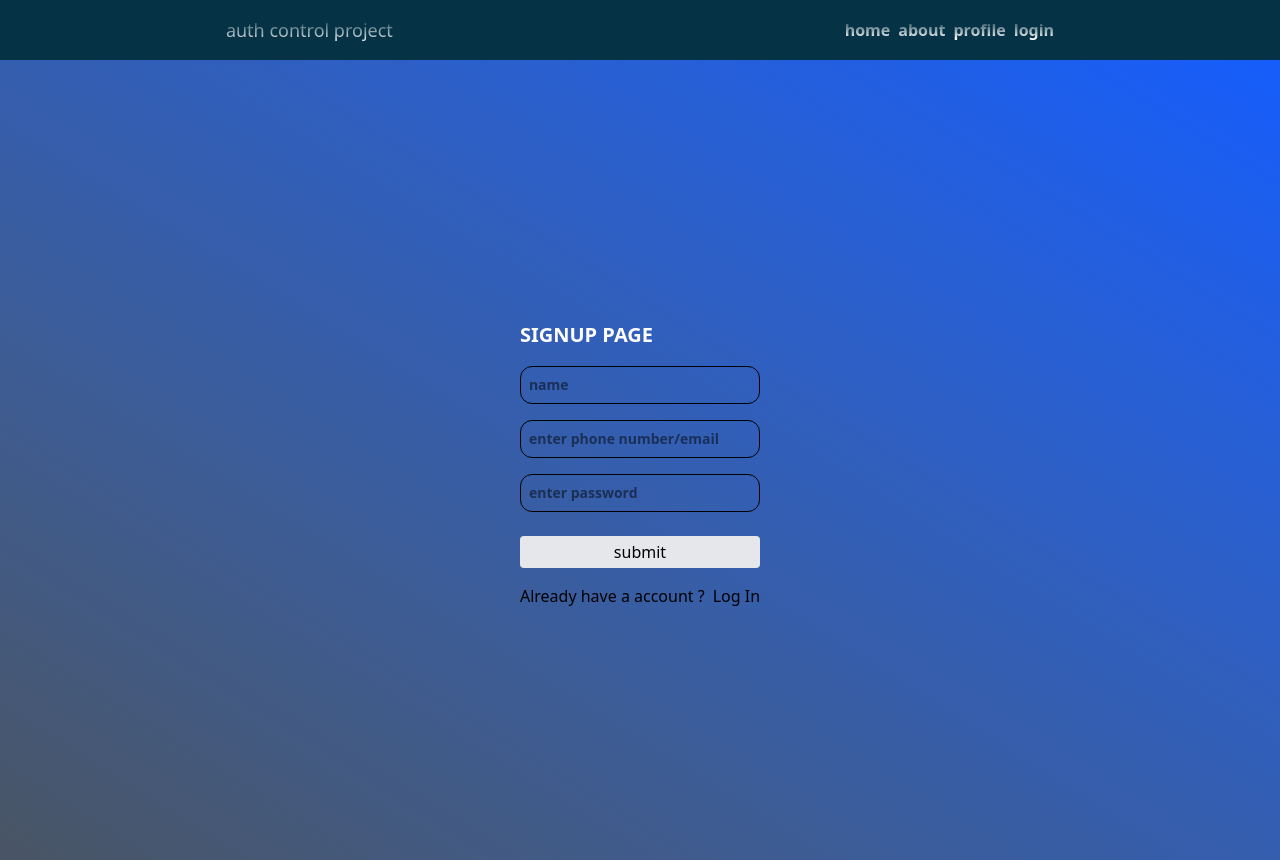
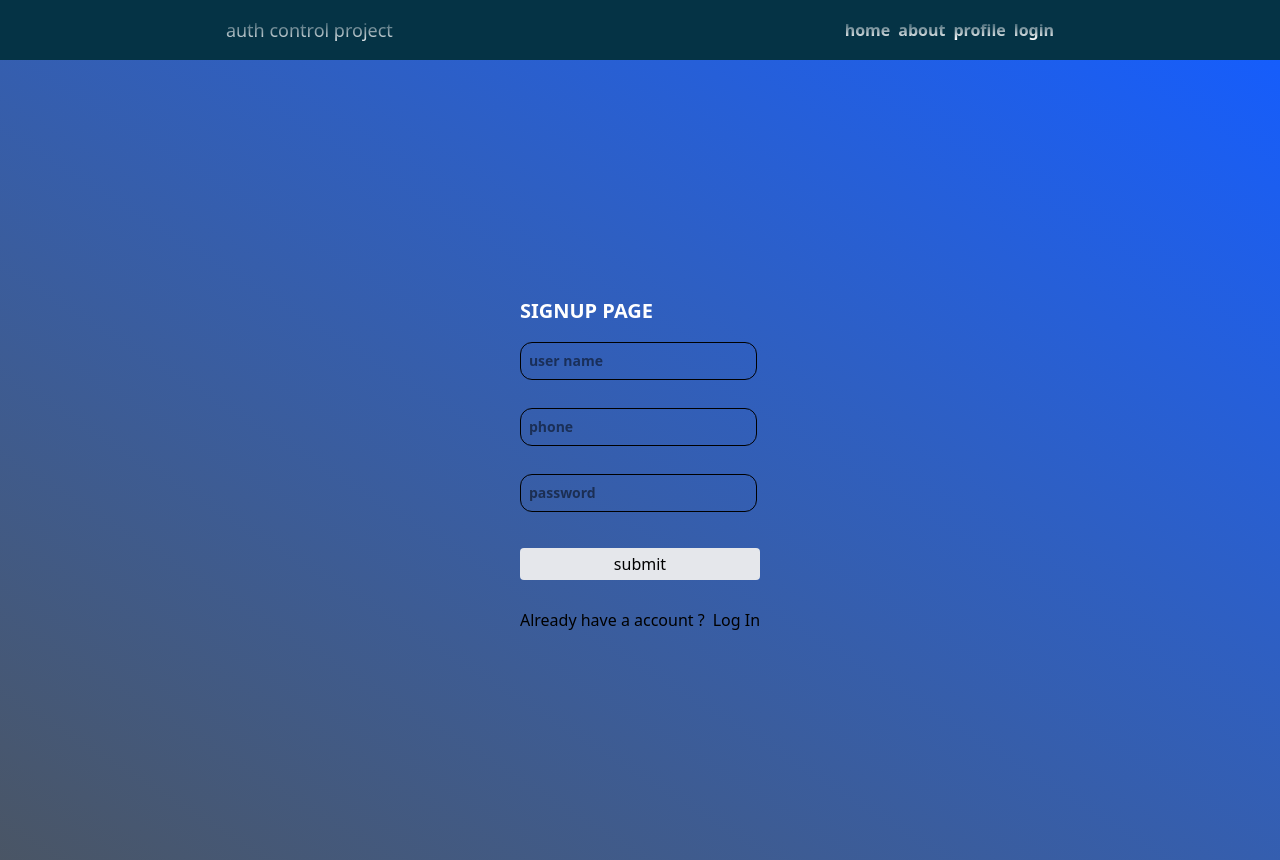
Before and after one commit to MuthuPandi-1963/Auth-System-Frontend, a React (Vite) app: page /auth/signup in a window 1280 px wide. Built offline with nearby package versions, Linux system fonts and the light colour scheme.

Commit message:
tailwindglobal config

```diff
--- a/src/Auth/Signin/SignIn.jsx
+++ b/src/Auth/Signin/SignIn.jsx
@@ -2,7 +2,7 @@ import { useState } from "react";
 import { Link } from 'react-router-dom';
 import Googlelogin from '../Sociallog/Googlelogin'
 import { useNavigate } from "react-router-dom";
-import {setUsers} from '../../slice/userSlice'
+import {setUsers} from '../../website/slice/userSlice'
 import Inputs from "../Inputs/Inputs";
 import {useDispatch} from 'react-redux'
 export default function Authform(){
@@ -78,9 +78,9 @@ export default function Authform(){
 
         <button type="submit" onClick={OnsubmitHandle} className="graybtn w-1/2  p-1 px-4 text-md " >submit
         </button>
-      <button className="text-gray-900 font-serif text-sm underline py-2 hover:text-blue-700 text-start cursor-pointer">   <Link to='/resetpassword'>forget password</Link></button>
-             {isLogin ? <p> Don't have an account?
-             <button className="text-gray-900 font-serif text-sm underline p-2 hover:text-indigo-900 cursor-pointer"><Link to="/signup" > Sign Up here    </Link></button>
+      <button className="text-gray-900 font-serif text-sm underline py-2 hover:text-blue-700 text-start cursor-pointer">   <Link to='/auth/resetpassword'>forget password</Link></button>
+             {setIsLogin ? <p> Don't have an account?
+             <button className="text-gray-900 font-serif text-sm underline p-2 hover:text-indigo-900 cursor-pointer"><Link to="/auth/signup" > Sign Up here    </Link></button>
 
             </p>:<p>
 
--- a/src/Auth/Signin/SignUp.jsx
+++ b/src/Auth/Signin/SignUp.jsx
@@ -1,6 +1,9 @@
 import { useState } from "react"
-import { data, Link } from "react-router"
+import {  Link } from "react-router"
+import { setUsers } from "../../website/slice/userSlice"
 import { useNavigate } from "react-router"
+import Inputs from "../Inputs/Inputs"
+import { useDispatch } from "react-redux"
 export default function SignUp(){
     const[phone,setPhone]=useState([])
     const[userinfo,setUserinfo]=useState({
@@ -11,80 +14,76 @@ export default function SignUp(){
     const [showotp,setShowotp]=useState(false)
     const [error,setError]=useState()
     const navigate =useNavigate();
+    console.log(phone);
 
-    const handlePhonesubmit=(e)=>{
-        const {name,value}= e.target;
-        setUserinfo((info)=>{
-            return {
-                ...info,
-                [name]:value
-            }
-        })
+    const dispatch =useDispatch()
+      const HandleChange=async (e)=>{
+       setUserinfo((prev)=>({...prev,[e.target.name]:e.target.value}))
+       setError((prev)=>({...prev,[e.target.name]:''}))
+       }
+         const validate = () => {
+           const newErrors = {};
+           if (!userinfo.username) newErrors.username = 'Username is required';
+           if (!userinfo.password) newErrors.password = 'Password is required';
+           else if (userinfo.password.length < 6) newErrors.password = 'Password too short';
+           return newErrors;
+         };
 
-    }
 
-    const handleCsubmit=async (e)=>{
+       const OnsubmitHandle =async (e)=>{
+         e.preventDefault()
+         const validationerr =validate()
 
-        const regex =/[^0-9]/g;
-       try{
-
-        if(userinfo.phone.length===0||userinfo.phone.length<10||regex.test(userinfo.phone)||userinfo.phone==" "){
-            setError("Invalid Entry")
-
-             setShowotp(false)
-                return
-        }
-        else{
-         setPhone((previnfo)=>[...previnfo,userinfo])
-        setShowotp(true)
-        setError('otp sended')
-        if(setShowotp){
-        navigate('/otpgen',{state:{phone}})
-
-        }
-        console.log(setPhone);
-        e.preventDefault()
+         if(Object.keys(validationerr).length>0)
+           {
+             setError(validationerr)
+           }
+           dispatch(setUsers(userinfo))
+           setShowotp(true)
+           if(showotp){
+           navigate('/auth/otpgen')
+           setPhone(((prev)=>[...prev,userinfo.phone]))
            }
        }
-       catch(err){
-        setError(data.message||err)
-
-       }
-
-
-
-      //call api backed
-    }
     return(
         <div className="background ">
             <div className="blurbg">
         < h1 className="font-semibold text-[20px] my-2 uppercase text-white">SignUp page</h1>
 
-           {!showotp? <form className="flex flex-col " onSubmit={handleCsubmit}>
-             <input type="password"
-                  className="inputs "
-                  onChange={handlePhonesubmit}
-                  value={userinfo.name}
+           {!showotp? <form className="flex flex-col gap-3 " onSubmit={HandleChange}>
+               <Inputs
+            type="text"
+            name="name"
+            placeholder="User Name"
+            value={userinfo.name}
+            onChange={OnsubmitHandle}
+            required
+            error={error?.name}
+            />
+             <Inputs
+                  type="phone"
+                  name="phone"
+                  placeholder="phone"
+                  value={userinfo.phone}
+                  onChange={OnsubmitHandle}
                   required
-                  name="name" id="name"
-                  placeholder="name" />
-                <input type='text'
-                name="phone"
-                id="phone"
-                value={userinfo.phone}
-                required
-                onChange={handlePhonesubmit}
-                placeholder="Enter Phone Number/Email"  className="inputs" />
-                 <input type="password"
-                 className="inputs "
-                 onChange={handlePhonesubmit}
-                 value={phone.password}
-                 required
-                 name="password" id="password"
-                 placeholder="enter password" />
+                  error={error?.phone}
+                  className="inputs  border-black w-fit"
+                  />
+
+            <Inputs
+                  type="password"
+                  name="password"
+                  placeholder="Password"
+                  value={userinfo.password}
+                  onChange={OnsubmitHandle}
+                  required
+                  error={error?.password}
+                  className="inputs  border-black w-fit"
+                  />
 
                  <button type="submit" className="bg-gray-200 rounded py-1 my-4  hover:bg-gray-400">submit</button>
-                 <p className="items-center" onClick={()=>{navigate('/login')}}>Already have a account ?<span className="hover:underline pl-2 text-shadow-blue-950">Log In</span></p>
+                 <p className="items-center" onClick={()=>{navigate('/auth/login')}}>Already have a account ?<span className="hover:underline pl-2 text-shadow-blue-950">Log In</span></p>
             </form>:<div>
             <p>check the phone number {userinfo.phone}</p>
 
--- a/src/Routers/BaseRoutes.jsx
+++ b/src/Routers/BaseRoutes.jsx
@@ -9,9 +9,8 @@ export default function baseRoutes() {
         <Route index element={<Hero />} />
         <Route path="about" element={<About />} />
         <Route path="hero" element={<Hero />} />
-
-
       </Route>
+        <Route path="home" element={<Home/>}/>
     </Routes>
   );
 
--- a/src/index.css
+++ b/src/index.css
@@ -1,4 +1,8 @@
 @import "tailwindcss";
+@tailwind base;
+@tailwind components;
+@tailwind utilities;
+
 .btns{
     @apply bg-green-400 rounded p-2 m-2 text-white hover:bg-green-700 cursor-pointer ;
 }
@@ -8,7 +12,7 @@
 }
 .graybtn{@apply  bg-gray-500  font-sans rounded  text-white hover:bg-gray-800 cursor-pointer}
 .inputs{
-    @apply border-1 rounded-xl text-wrap  font-semibold p-2 items-center outline-0 text-sm my-2 lowercase   ;
+    @apply border rounded-xl break-words  font-semibold p-2 items-center outline-0 text-sm my-2 lowercase   ;
 }
 .header{
     @apply text-[24px]  font-semibold p-4  justify-center decoration-1
--- a/src/website/component/Templates/Hero.jsx
+++ b/src/website/component/Templates/Hero.jsx
@@ -3,10 +3,10 @@ import { Link } from 'react-router'
 
 export default function Hero() {
   return (
-    <div className="flex bg-custom-bg justify-center items-center h-screen flex-col ">
-    <h1 className='text-[24px] font-bold '>hello!</h1>
+    <div className="flex  justify-center items-center h-screen flex-col ">
+    <h1 className='text-[24px] bg-custombg font-bold '>hello!</h1>
     <p className='para'>welcome to the auth control system</p>
-    <Link to={"/login"} type='submit' className='rounded-tr-lg font-semibold uppercase rounded-bl-md px-3 py-2 bg-gradient-to-b from-crayan-500 to-blue-400 hover:text-white' >login</Link>
+    <Link to={"/auth/login"} type='submit' className='rounded-tr-lg font-semibold uppercase rounded-bl-md px-3 py-2 bg-gradient-to-b from-crayan-500 to-blue-400 hover:text-white' >login</Link>
       </div>
   )
 }
--- a/src/website/component/Templates/Home.jsx
+++ b/src/website/component/Templates/Home.jsx
@@ -6,7 +6,6 @@ const Home = () => {
     <>
       <Nav/>
     <div className='grid '>
-
     <Outlet/>
     </div>
     </>
--- a/src/website/component/Templates/Nav.jsx
+++ b/src/website/component/Templates/Nav.jsx
@@ -9,10 +9,10 @@ export default function Nav() {
       navigate(`/${pathdb}`)
     }
     else if(pathdb=='login') {
-      navigate('auth/login/')
+      navigate('/auth/login/')
     }
     else if(pathdb=='profile'){
-      navigate(`app/profile:{id}/`)
+      navigate(`/app/profile:{id}/`)
     }
 
   }
```
